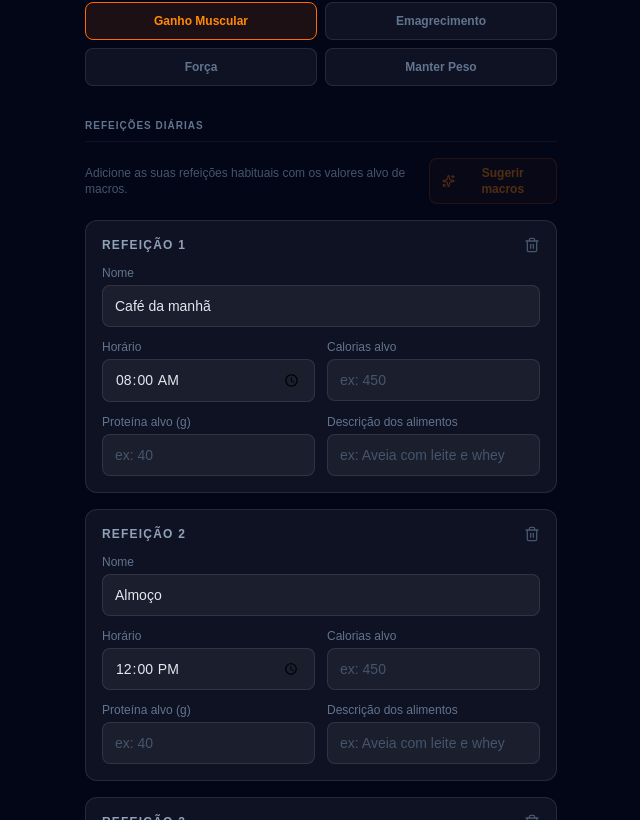
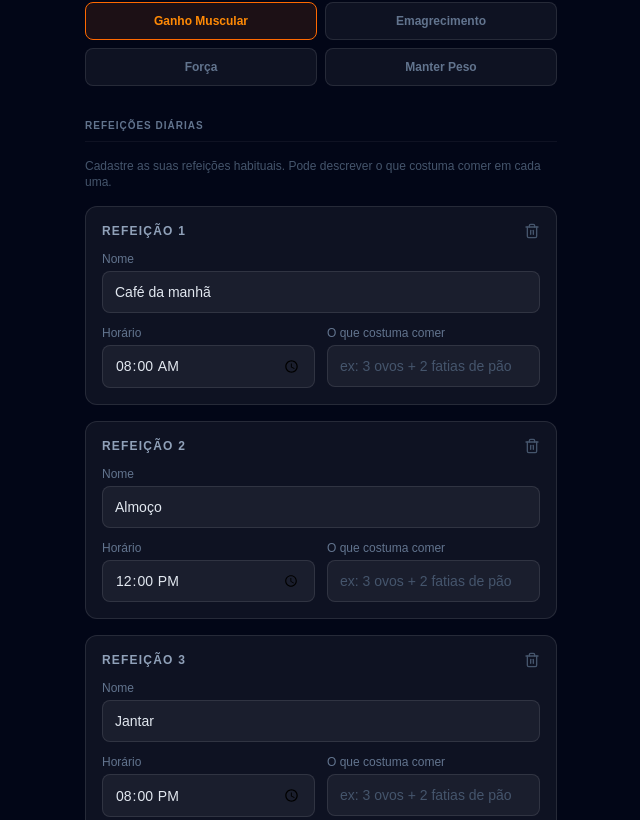
Before and after one commit to LucasMGaspar/ai-performance-coach, a Next.js app in the folder web/: page /onboarding in a window 1280 px wide. Shown: the part 700-1520 px from the top of the page, without its empty margins (319-959 px from the left). Built offline with nearby package versions, Linux system fonts and the light colour scheme; no server answers.

Commit message:
feat(onboarding): remover campos de macro por refeição — calculados automaticamente no backend

```diff
--- a/web/app/onboarding/OnboardingForm.tsx
+++ b/web/app/onboarding/OnboardingForm.tsx
@@ -3,12 +3,12 @@
 import { useState, useTransition } from "react";
 import { useRouter } from "next/navigation";
 import { submitOnboarding, type MealInput } from "@/lib/actions";
-import { Plus, Trash2, Sparkles } from "lucide-react";
+import { Plus, Trash2 } from "lucide-react";
 
 const DEFAULT_MEALS: MealInput[] = [
-  { mealName: "Café da manhã", scheduledTime: "08:00", description: "", targetCalories: 0, targetProtein: 0 },
-  { mealName: "Almoço", scheduledTime: "12:00", description: "", targetCalories: 0, targetProtein: 0 },
-  { mealName: "Jantar", scheduledTime: "20:00", description: "", targetCalories: 0, targetProtein: 0 },
+  { mealName: "Café da manhã", scheduledTime: "08:00", description: "" },
+  { mealName: "Almoço", scheduledTime: "12:00", description: "" },
+  { mealName: "Jantar", scheduledTime: "20:00", description: "" },
 ];
 
 type ProfileData = {
@@ -43,7 +43,7 @@ export function OnboardingForm() {
 
   const addMeal = () => {
     if (meals.length >= 8) return;
-    setMeals([...meals, { mealName: "", scheduledTime: "", description: "", targetCalories: 0, targetProtein: 0 }]);
+    setMeals([...meals, { mealName: "", scheduledTime: "", description: "" }]);
   };
 
   const removeMeal = (i: number) => {
@@ -51,35 +51,10 @@ export function OnboardingForm() {
     setMeals(meals.filter((_, idx) => idx !== i));
   };
 
-  const updateMeal = (i: number, field: keyof MealInput, value: string | number) => {
+  const updateMeal = (i: number, field: keyof MealInput, value: string) => {
     const updated = [...meals];
     updated[i] = { ...updated[i], [field]: value };
     setMeals(updated);
-  };
-
-  const canGenerateMacros =
-    !!profile.weightKg && !!profile.heightCm && !!profile.age;
-
-  const generateMacros = () => {
-    const w = Number(profile.weightKg);
-    const h = Number(profile.heightCm);
-    const a = Number(profile.age);
-    const bmr =
-      profile.sex === "masculino"
-        ? 10 * w + 6.25 * h - 5 * a + 5
-        : 10 * w + 6.25 * h - 5 * a - 161;
-    const tdee = Math.round(bmr * 1.55);
-    const goalLower = profile.goal.toLowerCase();
-    const totalCalories =
-      goalLower.includes("emagrec")
-        ? Math.round(tdee * 0.85)
-        : goalLower.includes("força") || goalLower.includes("manter")
-        ? tdee
-        : Math.round(tdee * 1.1);
-    const totalProtein = Math.round(w * 2.2);
-    const perMealCalories = Math.round(totalCalories / meals.length);
-    const perMealProtein = Math.round(totalProtein / meals.length);
-    setMeals(meals.map((meal) => ({ ...meal, targetCalories: perMealCalories, targetProtein: perMealProtein })));
   };
 
   const handleSubmit = (e: React.FormEvent) => {
@@ -245,24 +220,12 @@ export function OnboardingForm() {
         </div>
       </div>
 
-      {/* Secção 3: Dieta */}
+      {/* Secção 3: Refeições */}
       <div className="space-y-4">
         <p className={sectionTitleClass}>Refeições Diárias</p>
-        <div className="flex items-center justify-between">
-          <p className="text-xs text-slate-600">
-            Adicione as suas refeições habituais com os valores alvo de macros.
-          </p>
-          <button
-            type="button"
-            onClick={generateMacros}
-            disabled={!canGenerateMacros}
-            title={!canGenerateMacros ? "Preencha peso, altura e idade primeiro" : "Distribuir macros automaticamente pelas refeições"}
-            className="flex items-center gap-1.5 text-xs font-bold px-3 py-1.5 rounded-lg border transition-colors disabled:opacity-30 disabled:cursor-not-allowed border-orange-500/40 text-orange-400 bg-orange-500/10 hover:bg-orange-500/20"
-          >
-            <Sparkles className="w-3.5 h-3.5" />
-            Sugerir macros
-          </button>
-        </div>
+        <p className="text-xs text-slate-600">
+          Cadastre as suas refeições habituais. Pode descrever o que costuma comer em cada uma.
+        </p>
 
         {meals.map((meal, i) => (
           <div key={i} className="bg-white/5 border border-white/10 rounded-xl p-4 space-y-3">
@@ -304,34 +267,10 @@ export function OnboardingForm() {
                 />
               </div>
               <div>
-                <label className={labelClass}>Calorias alvo</label>
-                <input
-                  type="number"
-                  placeholder="ex: 450"
-                  min={0}
-                  value={meal.targetCalories || ""}
-                  onChange={(e) => updateMeal(i, "targetCalories", Number(e.target.value))}
-                  required
-                  className={inputClass}
-                />
-              </div>
-              <div>
-                <label className={labelClass}>Proteína alvo (g)</label>
-                <input
-                  type="number"
-                  placeholder="ex: 40"
-                  min={0}
-                  value={meal.targetProtein || ""}
-                  onChange={(e) => updateMeal(i, "targetProtein", Number(e.target.value))}
-                  required
-                  className={inputClass}
-                />
-              </div>
-              <div>
-                <label className={labelClass}>Descrição dos alimentos</label>
+                <label className={labelClass}>O que costuma comer</label>
                 <input
                   type="text"
-                  placeholder="ex: Aveia com leite e whey"
+                  placeholder="ex: 3 ovos + 2 fatias de pão"
                   value={meal.description}
                   onChange={(e) => updateMeal(i, "description", e.target.value)}
                   className={inputClass}
--- a/web/lib/actions.ts
+++ b/web/lib/actions.ts
@@ -85,8 +85,6 @@ export type MealInput = {
   mealName: string;
   scheduledTime: string;
   description: string;
-  targetCalories: number;
-  targetProtein: number;
   targetCarbs?: number;
   targetFat?: number;
 };
@@ -149,6 +147,9 @@ export async function submitOnboarding(input: {
     },
   });
 
+  const perMealCalories = input.meals.length > 0 ? Math.round(targetCalories / input.meals.length) : 0;
+  const perMealProtein = input.meals.length > 0 ? Math.round(targetProtein / input.meals.length) : 0;
+
   await prisma.scheduledMeal.deleteMany({ where: { userId: user.id } });
   if (input.meals.length > 0) {
     await prisma.scheduledMeal.createMany({
@@ -157,8 +158,8 @@ export async function submitOnboarding(input: {
         mealName: m.mealName,
         scheduledTime: m.scheduledTime,
         description: m.description,
-        targetCalories: m.targetCalories,
-        targetProtein: m.targetProtein,
+        targetCalories: perMealCalories,
+        targetProtein: perMealProtein,
         targetCarbs: m.targetCarbs ?? null,
         targetFat: m.targetFat ?? null,
       })),
```
Also changed, not shown: 1 other file (tests, documents, lock files or other folders).
